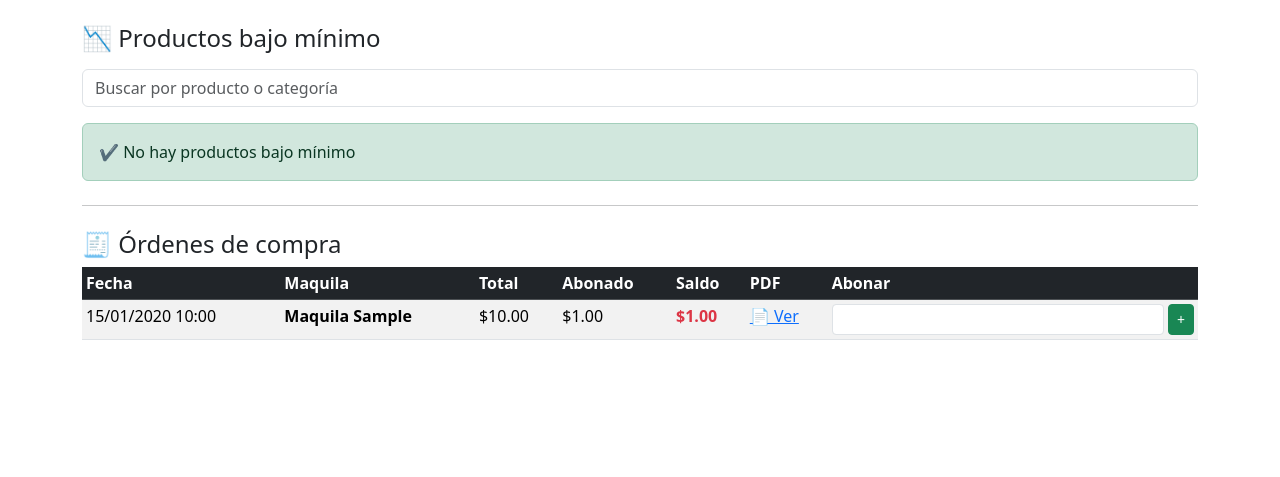
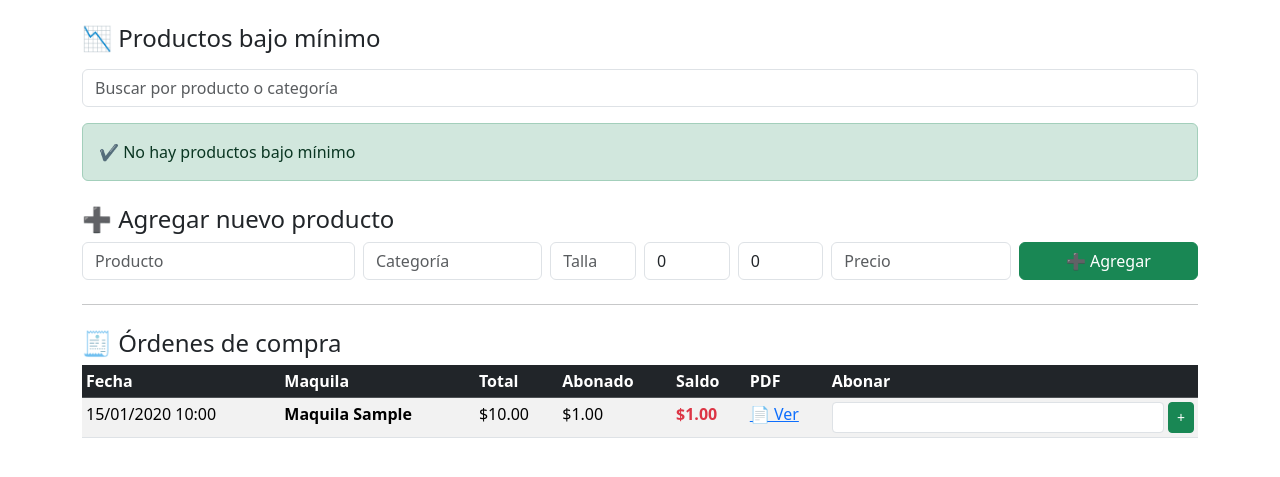
Before and after one commit to AnglAjc/STOCKMONBLEU, a Flask app: page /admin in a window 1280 px wide. Shown: the part 56-533 px from the top of the page. Run offline with Flask 3, Linux system fonts and the light colour scheme; the visitor is signed in with stand-in values (Sample User, id 1); tables that the repository leaves empty hold one stand-in row (values such as "Sample post").

Commit message:
Update admin.html

```diff
--- a/templates/admin.html
+++ b/templates/admin.html
@@ -85,6 +85,51 @@
 <div class="alert alert-success">✔ No hay productos bajo mínimo</div>
 {% endif %}
 
+
+<h4 class="mt-4">➕ Agregar nuevo producto</h4>
+
+<form method="post" class="row g-2 mb-4">
+
+    <input type="hidden" name="nuevo_producto" value="1">
+
+    <div class="col-md-3">
+        <input class="form-control" name="producto"
+               placeholder="Producto" required>
+    </div>
+
+    <div class="col-md-2">
+        <input class="form-control" name="categoria"
+               placeholder="Categoría" required>
+    </div>
+
+    <div class="col-md-1">
+        <input class="form-control" name="talla"
+               placeholder="Talla" required>
+    </div>
+
+    <div class="col-md-1">
+        <input type="number" class="form-control"
+               name="stock" placeholder="Stock" value="0">
+    </div>
+
+    <div class="col-md-1">
+        <input type="number" class="form-control"
+               name="minimos" placeholder="Mínimo" value="0">
+    </div>
+
+    <div class="col-md-2">
+        <input type="number" step="0.01" class="form-control"
+               name="precio" placeholder="Precio">
+    </div>
+
+    <div class="col-md-2 d-grid">
+        <button class="btn btn-success">
+            ➕ Agregar
+        </button>
+    </div>
+
+</form>
+
 <hr class="my-4">
 
 <h4>🧾 Órdenes de compra</h4>
```
